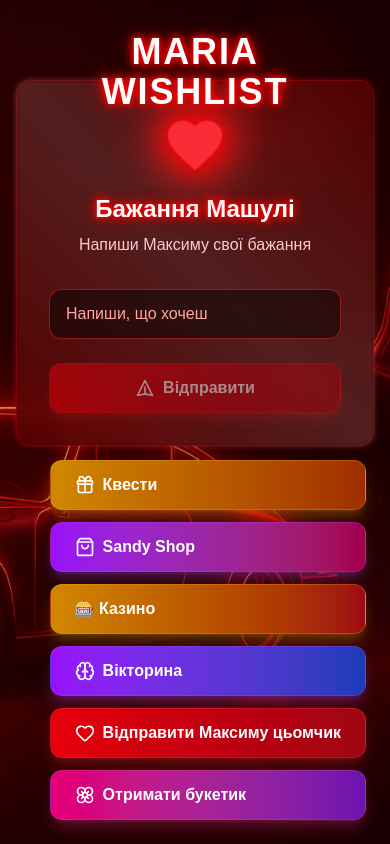
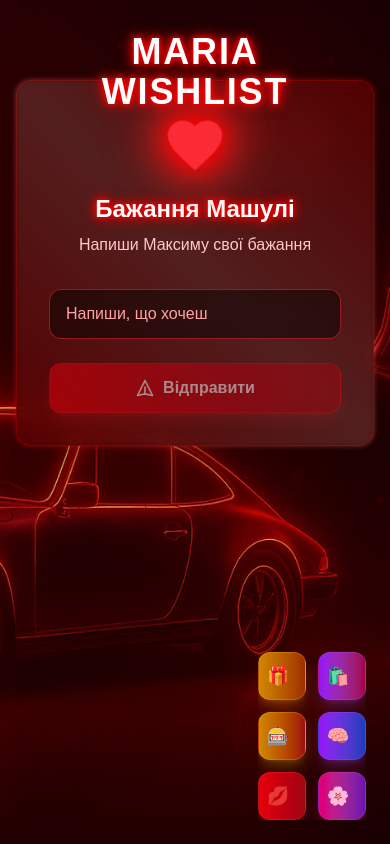
Before and after one commit to MaksymHaiduchok/girl-wishes, a Next.js app: page / in a window 390 px wide. Built offline with nearby package versions, Linux system fonts and the light colour scheme.

Commit message:
Refactor button layout and styling in Home component for improved responsiveness and user experience. Replace icon imports and adjust button sizes for better accessibility on different screen sizes.

```diff
--- a/app/page.tsx
+++ b/app/page.tsx
@@ -1,7 +1,7 @@
 "use client";
 
 import { useState } from "react";
-import { Heart, Flower, Gift, ShoppingBag, Trophy, Brain } from "lucide-react";
+import { Trophy } from "lucide-react";
 import LoveModal from "@/components/LoveModal";
 import FlowerModal from "@/components/FlowerModal";
 import QuestModal from "@/components/QuestModal";
@@ -148,41 +148,50 @@ export default function Home() {
       </div>
 
       {/* Кнопки в правому нижньому куті */}
-      <div className="fixed bottom-6 right-6 z-30 flex flex-col gap-3">
+      <div className="fixed bottom-6 right-6 z-30 flex flex-col sm:flex-col gap-3 sm:gap-3 max-h-[80vh] overflow-y-auto">
+        {/* Перший ряд кнопок */}
+        <div className="flex flex-row sm:flex-col gap-3 sm:gap-3">
           {/* Кнопка квестів */}
           <button
             onClick={() => setShowQuestModal(true)}
-          className="bg-gradient-to-r from-yellow-600 to-orange-800 hover:from-yellow-700 hover:to-orange-900 text-white px-6 py-3 rounded-xl font-semibold shadow-lg shadow-yellow-500/25 hover:shadow-xl hover:shadow-yellow-500/40 transform hover:scale-105 transition-all duration-200 flex items-center space-x-2 border border-yellow-500/30 backdrop-blur-sm"
+            className="bg-gradient-to-r from-yellow-600 to-orange-800 hover:from-yellow-700 hover:to-orange-900 text-white px-4 py-3 sm:px-6 sm:py-3 rounded-xl font-semibold shadow-lg shadow-yellow-500/25 hover:shadow-xl hover:shadow-yellow-500/40 transform hover:scale-105 transition-all duration-200 flex items-center justify-center space-x-2 border border-yellow-500/30 backdrop-blur-sm text-sm sm:text-base w-12 h-12 sm:w-auto sm:h-auto"
           >
-          <Gift className="w-5 h-5" />
-          <span>Квести</span>
+            <span className="text-lg sm:text-base">🎁</span>
+            <span className="hidden sm:inline">Квести</span>
           </button>
 
           {/* Кнопка магазину */}
           <button
             onClick={() => setShowShopModal(true)}
-          className="bg-gradient-to-r from-purple-600 to-pink-800 hover:from-purple-700 hover:to-pink-900 text-white px-6 py-3 rounded-xl font-semibold shadow-lg shadow-purple-500/25 hover:shadow-xl hover:shadow-purple-500/40 transform hover:scale-105 transition-all duration-200 flex items-center space-x-2 border border-purple-500/30 backdrop-blur-sm"
+            className="bg-gradient-to-r from-purple-600 to-pink-800 hover:from-purple-700 hover:to-pink-900 text-white px-4 py-3 sm:px-6 sm:py-3 rounded-xl font-semibold shadow-lg shadow-purple-500/25 hover:shadow-xl hover:shadow-purple-500/40 transform hover:scale-105 transition-all duration-200 flex items-center justify-center space-x-2 border border-purple-500/30 backdrop-blur-sm text-sm sm:text-base w-12 h-12 sm:w-auto sm:h-auto"
           >
-          <ShoppingBag className="w-5 h-5" />
-          <span>Sandy Shop</span>
+            <span className="text-lg sm:text-base">🛍️</span>
+            <span className="hidden sm:inline">Sandy Shop</span>
           </button>
+        </div>
 
+        {/* Другий ряд кнопок */}
+        <div className="flex flex-row sm:flex-col gap-3 sm:gap-3">
           {/* Кнопка казино */}
           <button
             onClick={() => setShowCasinoModal(true)}
-          className="bg-gradient-to-r from-yellow-600 to-red-800 hover:from-yellow-700 hover:to-red-900 text-white px-6 py-3 rounded-xl font-semibold shadow-lg shadow-yellow-500/25 hover:shadow-xl hover:shadow-yellow-500/40 transform hover:scale-105 transition-all duration-200 flex items-center space-x-2 border border-yellow-500/30 backdrop-blur-sm"
+            className="bg-gradient-to-r from-yellow-600 to-red-800 hover:from-yellow-700 hover:to-red-900 text-white px-4 py-3 sm:px-6 sm:py-3 rounded-xl font-semibold shadow-lg shadow-yellow-500/25 hover:shadow-xl hover:shadow-yellow-500/40 transform hover:scale-105 transition-all duration-200 flex items-center justify-center space-x-2 border border-yellow-500/30 backdrop-blur-sm text-sm sm:text-base w-12 h-12 sm:w-auto sm:h-auto"
           >
-          <span>🎰 Казино</span>
+            <span className="text-lg sm:text-base">🎰</span>
+            <span className="hidden sm:inline">Казино</span>
           </button>
 
           {/* Кнопка вікторини */}
           <button
             onClick={() => setShowQuizModal(true)}
-          className="bg-gradient-to-r from-purple-600 to-blue-800 hover:from-purple-700 hover:to-blue-900 text-white px-6 py-3 rounded-xl font-semibold shadow-lg shadow-purple-500/25 hover:shadow-xl hover:shadow-purple-500/40 transform hover:scale-105 transition-all duration-200 flex items-center space-x-2 border border-purple-500/30 backdrop-blur-sm"
+            className="bg-gradient-to-r from-purple-600 to-blue-800 hover:from-purple-700 hover:to-blue-900 text-white px-4 py-3 sm:px-6 sm:py-3 rounded-xl font-semibold shadow-lg shadow-purple-500/25 hover:shadow-xl hover:shadow-purple-500/40 transform hover:scale-105 transition-all duration-200 flex items-center justify-center space-x-2 border border-purple-500/30 backdrop-blur-sm text-sm sm:text-base w-12 h-12 sm:w-auto sm:h-auto"
           >
-          <Brain className="w-5 h-5" />
-          <span> Вікторина</span>
+            <span className="text-lg sm:text-base">🧠</span>
+            <span className="hidden sm:inline">Вікторина</span>
           </button>
+        </div>
+        {/* Третій ряд кнопок */}
+        <div className="flex flex-row sm:flex-col gap-3 sm:gap-3">
           {/* Кнопка цьомчика */}
           <button
             onClick={async () => {
@@ -205,20 +214,21 @@ export default function Home() {
                 console.error("Error sending kiss:", error);
               }
             }}
-          className="bg-gradient-to-r from-red-600 to-red-800 hover:from-red-700 hover:to-red-900 text-white px-6 py-3 rounded-xl font-semibold shadow-lg shadow-red-500/25 hover:shadow-xl hover:shadow-red-500/40 transform hover:scale-105 transition-all duration-200 flex items-center space-x-2 border border-red-500/30 backdrop-blur-sm"
+            className="bg-gradient-to-r from-red-600 to-red-800 hover:from-red-700 hover:to-red-900 text-white px-4 py-3 sm:px-6 sm:py-3 rounded-xl font-semibold shadow-lg shadow-red-500/25 hover:shadow-xl hover:shadow-red-500/40 transform hover:scale-105 transition-all duration-200 flex items-center justify-center space-x-2 border border-red-500/30 backdrop-blur-sm text-sm sm:text-base w-12 h-12 sm:w-auto sm:h-auto"
           >
-          <Heart className="w-5 h-5" />
-          <span>Відправити Максиму цьомчик</span>
+            <span className="text-lg sm:text-base">💋</span>
+            <span className="hidden sm:inline">Відправити Максиму цьомчик</span>
           </button>
 
           {/* Кнопка букетика */}
           <button
             onClick={() => setShowFlowerModal(true)}
-          className="bg-gradient-to-r from-pink-600 to-purple-800 hover:from-pink-700 hover:to-purple-900 text-white px-6 py-3 rounded-xl font-semibold shadow-lg shadow-pink-500/25 hover:shadow-xl hover:shadow-pink-500/40 transform hover:scale-105 transition-all duration-200 flex items-center space-x-2 border border-pink-500/30 backdrop-blur-sm"
+            className="bg-gradient-to-r from-pink-600 to-purple-800 hover:from-pink-700 hover:to-purple-900 text-white px-4 py-3 sm:px-6 sm:py-3 rounded-xl font-semibold shadow-lg shadow-pink-500/25 hover:shadow-xl hover:shadow-pink-500/40 transform hover:scale-105 transition-all duration-200 flex items-center justify-center space-x-2 border border-pink-500/30 backdrop-blur-sm text-sm sm:text-base w-12 h-12 sm:w-auto sm:h-auto"
           >
-          <Flower className="w-5 h-5" />
-          <span>Отримати букетик</span>
+            <span className="text-lg sm:text-base">🌸</span>
+            <span className="hidden sm:inline">Отримати букетик</span>
           </button>
+        </div>
       </div>
 
       {/* Love Modal */}
```
Lines whose indentation alone changed are shown as unchanged.
